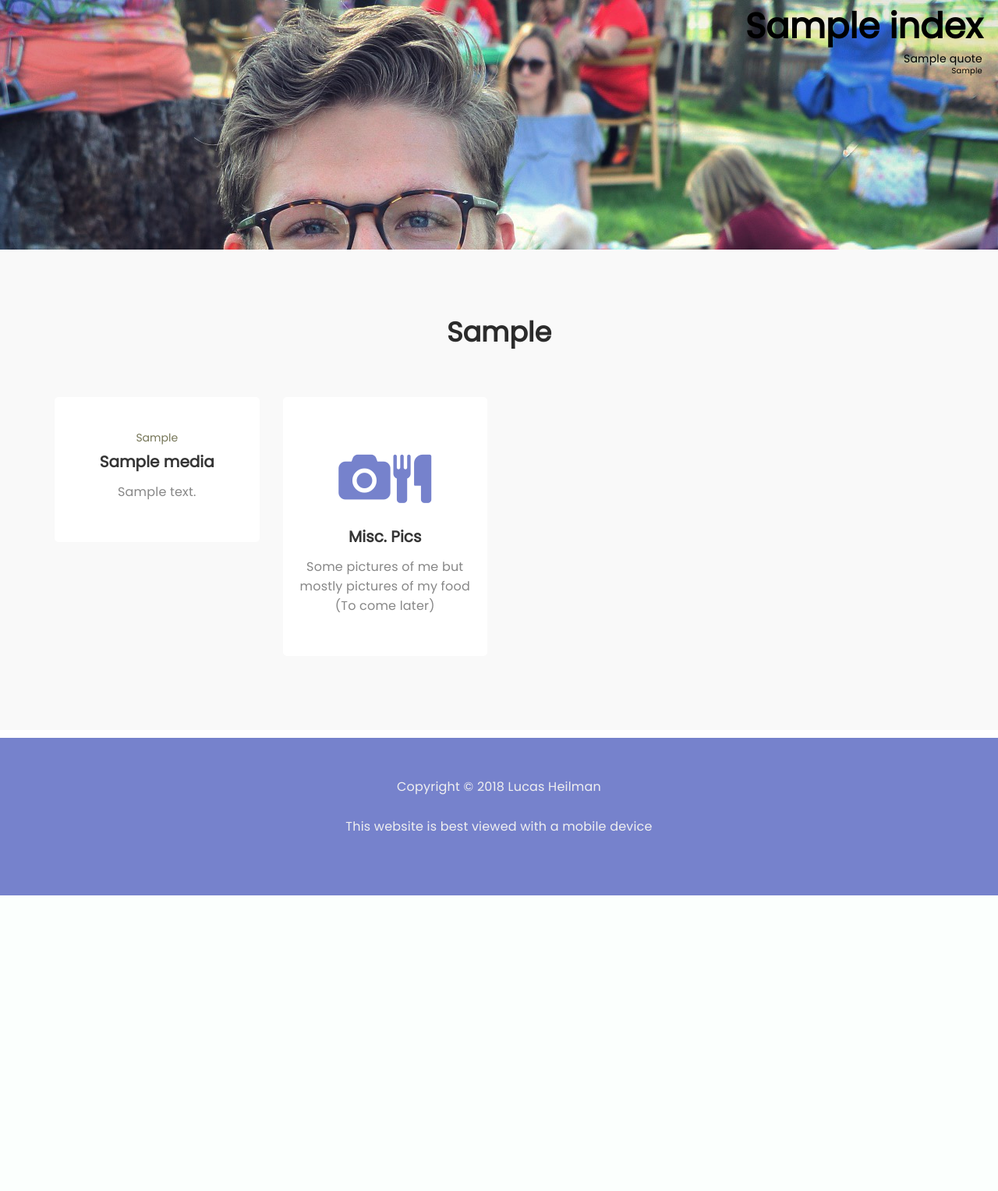
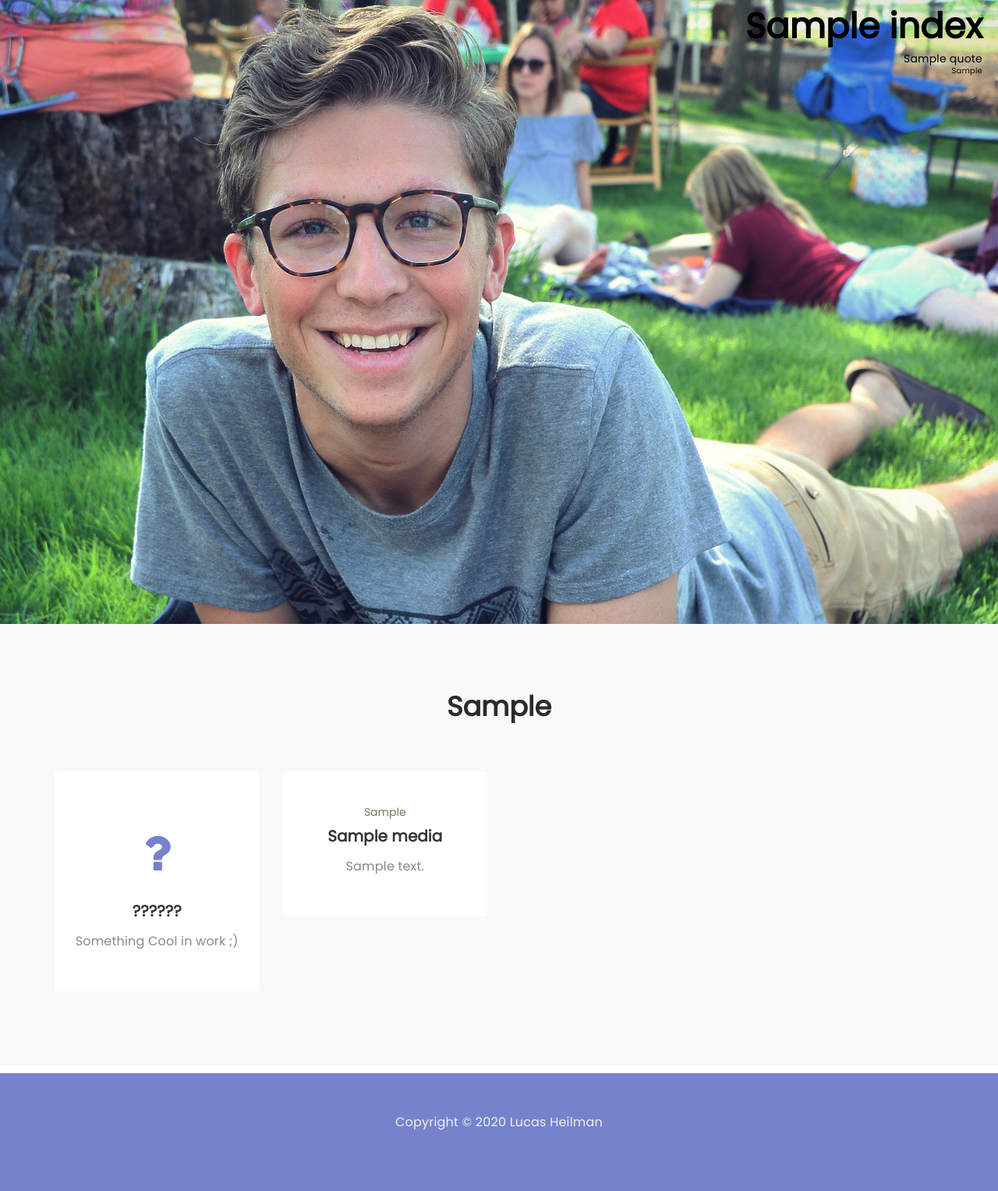
Before and after one commit to lucasheilman/lucasheilman-site, a Django app: template website/templates/website/index.html in a window 1280 px wide. Shown: the whole page at 78% size. Before the commit the page ends 1148 px from the top, so only its background shows below. Run offline with Django 3.2, Linux system fonts and the light colour scheme; tables that the repository leaves empty hold one stand-in row (values such as "Sample post"); the template is opened without the code that fills it: values that come from a table or form of the project are taken from there, most other values are stand-ins (such as "Sample title", 1, 10 or a date in 2020); some libraries are stand-ins or nearby versions.

Commit message:
updating site

```diff
--- a/website/static/website/css/tooplate-style.css
+++ b/website/static/website/css/tooplate-style.css
@@ -218,7 +218,6 @@ a:hover, a:active, a:focus {
   -o-background-size: 100% auto;
   background-size: 100% auto;
   background-position: center;
-  height: 320px;
   width: 100%;
 }
 
--- a/website/templates/website/index.html
+++ b/website/templates/website/index.html
@@ -14,7 +14,7 @@
 
 <meta charset="UTF-8">
 <meta name="description" content="A website about Lucas Heilman">
-<meta name="keywords" content="Lucas, Heilman, Blog, Social Media, Larry, Spotify, Instagram, Snapchat, Twitter, Facebook, Music, LinkedIn, Photography, Food">
+<meta name="keywords" content="Lucas, Heilman, Social Media, Spotify, Instagram, Snapchat, Twitter, Facebook, Music, LinkedIn">
 <meta name="author" content="Lucas Heilman">
 <meta name="viewport" content="width=device-width, initial-scale=1">
 <link rel="icon" href="{% static "website/images/spongesky.png" %}">
@@ -43,18 +43,14 @@ http://www.tooplate.com/view/2087-kalay
 <div class="preloader">
 
      <div class="spinner">
-          <p>This website is best viewed with a mobile device</p>
-          <br>
-          <br>
           <span class="spinner-rotate"></span>
      </div>
 </div>
 
 
 <!-- HOME SECTION -->
-<section id="home">
+<section id="home" style="{% if is_mobile %} height: 320px {% else %} height: 100% {% endif %}">
      <div class="row">
-
           <div class="col-md-offset-5 col-md-7 col-sm-12">
                <div style="text-align: right; padding-right: 20px; padding-left: 20px">
                     <h1 class="wow fadeInUp" style="color:black; margin-top: 0px; margin-bottom: -5px;" >{{index.title}}</h1>
@@ -66,7 +62,6 @@ http://www.tooplate.com/view/2087-kalay
                     {% endcomment %}
                </div>
           </div>
-
      </div>
 </section>
 
@@ -81,6 +76,13 @@ http://www.tooplate.com/view/2087-kalay
                     <h2>{{index.section_header}}</h2>
                </div>
 
+               <div class="col-md-3 col-sm-6 wow fadeInUp" style = "padding-bottom: 15px; padding-top: 15px">
+                    <div class="service-thumb">
+                         <i class="fa fa-question"></i>
+                         <h4>??????</h4>
+                         <p>Something Cool in work ;)</p>
+                    </div>
+               </div>
                {% for item in social_medias %}
                <div class="col-md-3 col-sm-6 wow fadeInUp" style = "padding-bottom: 15px; padding-top: 15px">
                     <a href="{{item.link}}" target = "_blank">
@@ -93,15 +95,6 @@ http://www.tooplate.com/view/2087-kalay
                </div>
 
                {% endfor %}
-
-               <div class="col-md-3 col-sm-6 wow fadeInUp" style = "padding-bottom: 15px; padding-top: 15px">
-                    <div class="service-thumb">
-                         <i class="fa fa-camera"></i>
-                         <i class="fa fa-cutlery"></i>
-                         <h4>Misc. Pics</h4>
-                         <p>Some pictures of me but mostly pictures of my food (To come later)</p>
-                    </div>
-               </div>
 
           </div>
      </div>
@@ -255,8 +248,7 @@ http://www.tooplate.com/view/2087-kalay
         <div class="row">
 
                <div class="wow fadeInUp col-md-12 col-sm-12" >
-                    <p class="white-color">Copyright &copy; 2018 Lucas Heilman</p>
-                    <p class="white-color">This website is best viewed with a mobile device</p>
+                    <p class="white-color">Copyright &copy; {{year}} Lucas Heilman</p>
           </div>
      </div>
 </footer>
```
Also changed, not shown: website/views.py (+14 -0 lines). Lines whose indentation alone changed are shown as unchanged.
